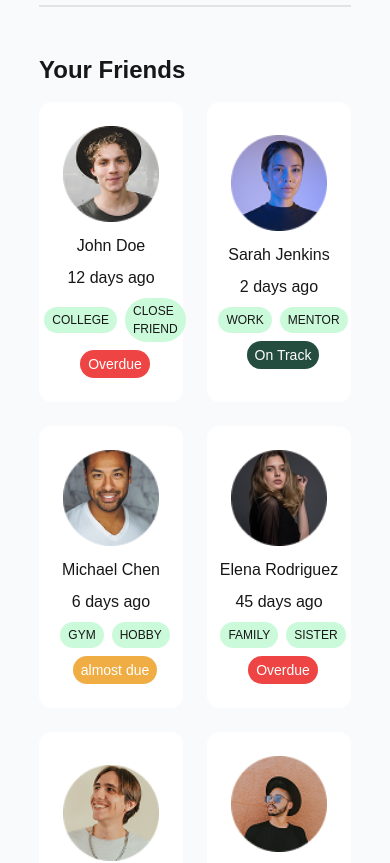
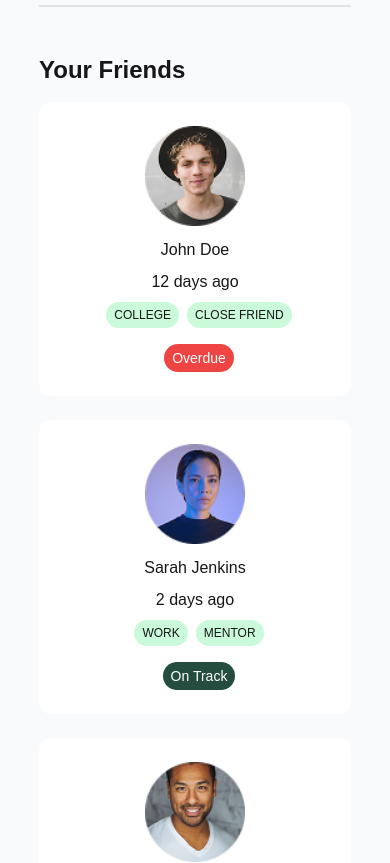
Before and after one commit to chandan-d-karmaker/keenkeeper, a Next.js app: page / in a window 390 px wide. Shown: the part 1118-1981 px from the top of the page. Built offline with nearby package versions, Linux system fonts and the light colour scheme.

Commit message:
made responsive sofar

```diff
--- a/package.json
+++ b/package.json
@@ -14,7 +14,8 @@
     "react": "19.2.4",
     "react-dom": "19.2.4",
     "react-icons": "^5.6.0",
-    "react-toastify": "^11.0.5"
+    "react-toastify": "^11.0.5",
+    "recharts": "^3.8.1"
   },
   "devDependencies": {
     "@tailwindcss/postcss": "^4",
--- a/src/app/[friendId]/page.jsx
+++ b/src/app/[friendId]/page.jsx
@@ -15,6 +15,7 @@ import InteractionCard from '@/components/InteractionCard';
 const FriendDetails = ({ params }) => {
     const { friendId } = use(params);
     const { friends, handleCall, handleSms, handleVideo, interaction } = useContext(friendContext);
+    console.log("Interaction:", interaction);
     const efriend = friends.find(friend => friend.id === Number(friendId));
     const interactions = interaction.filter(item => item.friend.id === Number(friendId));
 
@@ -22,7 +23,7 @@ const FriendDetails = ({ params }) => {
 
 
     return (
-        <div className='flex gap-6'>
+        <div className='flex flex-col lg:flex-row gap-6'>
 
             <div>
                 <div className='flex flex-col items-center justify-center bg-base-100 p-6 rounded-xl space-y-3 mb-4'>
@@ -101,7 +102,7 @@ const FriendDetails = ({ params }) => {
                 </div>
 
                 <div className='bg-base-100 p-6 border-white shadow-md rounded-2xl'>
-                    <div className='flex justify-between items-center'>
+                    <div className='flex flex-wrap justify-between items-center'>
                         <h1 className='text-xl font-medium text-[#244D3F]'>Recent Interactions</h1>
                         <button className='btn'>
                             <FaClockRotateLeft />
--- a/src/app/stats/page.jsx
+++ b/src/app/stats/page.jsx
@@ -1,9 +1,19 @@
-import React from 'react';
+'use client'
+import React, { useContext } from 'react';
+import { friendContext } from '../contextAPI/friendContext';
 
 const StatsPage = () => {
+
+    const { interaction } = useContext(friendContext);
+    console.log("Interaction:", interaction);
+
     return (
         <div>
-            <h3>Stats</h3>
+            <h3 className='text-5xl font-bold text-[#1F2937]'>Friendship Analytics</h3>
+
+            <div>
+
+            </div>
         </div>
     );
 };
--- a/src/components/FriendCard.jsx
+++ b/src/components/FriendCard.jsx
@@ -14,9 +14,9 @@ const FriendCard = ({ friend }) => {
                     <h2>{friend.name}</h2>
                     <p>{friend.days_since_contact} days ago</p>
                 </div>
-                <div className='flex justify-center items-center my-2'>
+                <div className='flex flex-wrap justify-center items-center my-2'>
                     {
-                        friend.tags.map(tag => <span className='bg-[#CBFADB] py-1 px-2 ml-2 rounded-3xl text-[12px] font-medium' key={tag}>{tag.toUpperCase()}</span>)
+                        friend.tags.map(tag => <span className='bg-[#CBFADB] py-1 px-2 ml-2 rounded-3xl text-[12px] text-center font-medium mb-2 lg:mb-0' key={tag}>{tag.toUpperCase()}</span>)
                     }
                 </div>
                 <div className='flex items-center justify-center text-white'>
--- a/src/components/Friends.jsx
+++ b/src/components/Friends.jsx
@@ -14,7 +14,7 @@ const Friends = () => {
         <>
             <h2 className='mb-4 text-2xl font-semibold'>Your Friends</h2>
 
-            <div className='grid grid-cols-2 md:grid-cols-3 lg:grid-cols-4 gap-6'>
+            <div className='grid grid-cols-1 md:grid-cols-3 lg:grid-cols-4 gap-6'>
 
                 {
                     friends.map(friend => (<FriendCard key={friend.id} friend={friend} />))
--- a/src/components/InteractionCard.jsx
+++ b/src/components/InteractionCard.jsx
@@ -7,12 +7,12 @@ const InteractionCard = ({ item }) => {
 
             <div className='flex items-center gap-4'>
                 <div>
-                    {item.type === 'Call' && <Image src="/imgs/call.png" alt="call" width={20} height={20} />}
-                    {item.type === 'SMS' && <Image src="/img/text.png" alt="text" width={20} height={20} />}
-                    {item.type === 'Video Call' && <Image src="/imgs/video.png" alt="video" width={20} height={20} />}
+                    {item.type === 'Call' && <Image src="/imgs/call.png" alt="call" width={40} height={40} />}
+                    {item.type === 'SMS' && <Image src="/imgs/text.png" alt="text" width={40} height={40} />}
+                    {item.type === 'Video Call' && <Image src="/imgs/video.png" alt="video" width={40} height={40} />}
                 </div>
                 <div className='flex flex-col  w-full'>
-                    <div className='flex items-center justify-between'>
+                    <div className='flex items-center gap-4 md:gap-0 text-right md:text-start justify-between'>
                         <p className='font-semibold text-[#1F2937]'>{item.type}</p>
                         <p className='text-xs text-[#64748B]'>{new Date(item.timestamp).toLocaleString()}</p>
                     </div>
--- a/src/components/TimelineCard.jsx
+++ b/src/components/TimelineCard.jsx
@@ -14,7 +14,7 @@ const TimelineCard = ({ item }) => {
                 <div className='flex flex-col'>
                     <div className='flex justify-center items-center gap-2'>
                         <p className='text-lg font-semibold text-[#1F2937]'>{item.type}</p>
-                        <p className='text-sm text-[#64748B]'>with {item.friend.name}</p>
+                        <p className='text-sm text-[#64748B] text-right md:text-start'>with {item.friend.name}</p>
                     </div>
                     <p className='text-xs text-[#64748B]'>{new Date(item.timestamp).toLocaleString()}</p>
                 </div>
```
Also changed, not shown: 1 other file (tests, documents, lock files or other folders).
